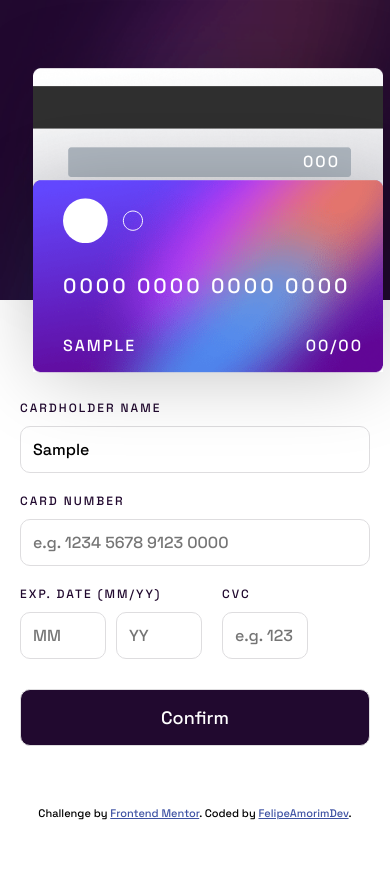
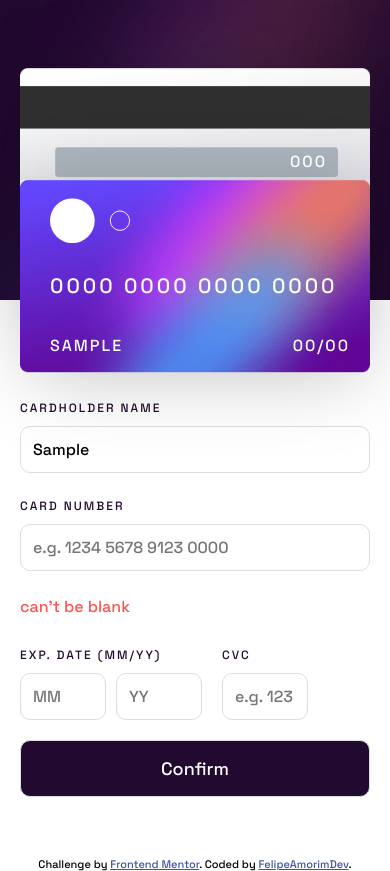
Before and after one commit to FelipeAmorimDev/card-component-dom, a website built with Vite: page index.html in a window 390 px wide. Both pictures are taken after typing "Sample", "Sample", "Sample", "Sample", "Sample" into the empty fields and a click on the input "Confirm". Before the commit the page ends 844 px from the top, so only its background shows below. Built offline with nearby package versions, Linux system fonts and the light colour scheme.

```diff
--- a/css/generals/general.css
+++ b/css/generals/general.css
@@ -17,12 +17,16 @@
   margin-bottom: 10px;
 }
 
+.mb-5{
+  margin-bottom: 5px;
+}
 form input{
 border-radius: 10px;
 border: 1px solid var(--color-1);
 font: inherit;
 outline-color:var(--color-p2) ;
 }
+
 
 form input:hover{
 cursor: pointer;
--- a/css/home/main.css
+++ b/css/home/main.css
@@ -61,6 +61,7 @@
   display: flex;
   flex-direction: column;
   padding: 60px;
+  gap: 20px;
 
 }
 
@@ -80,14 +81,31 @@
 
 }
 
+.newpage{
+  display: none;
+  flex-direction: column;
+ justify-content: center;
+  align-items: center;
+  text-align: center;
+
+
+}
+.newpage input{
+  width: 100%;
+  border: none;
+  border-radius: 10px;
+}
 #expdate-m,
 #expdate-y {
   max-width: 60px;
 }
+#form-cc{
 
+}
 .exp-area {
-  display: flex;
-  gap: 20px;
+  display: grid;
+  grid-template-columns: 1fr 1fr;
+  gap: 5px 20px;
 }
 
 .exp-area div:first-child {
@@ -97,7 +115,7 @@
 
 }
 
-.exp-area div:last-child {
+.exp-area div:nth-child(2){
   display: grid;
 }
 
@@ -120,7 +138,14 @@
   cursor: pointer;
 
 }
+.error-msg{
+  color: var(--color-p3);
+  display: none;
+}
 
+.container-card{
+  display: grid;
+}
 @media (max-width:1400px) {
   .card-imgs {
     width: 350px;
@@ -217,15 +242,26 @@
 
 }
 
-@media (max-width:600px) {
+@media (max-width:650px) {
   .card-imgs {
-    left: 160px;
+    left: 140px;
   }
 }
 
 @media(max-width:500px) {
   .card-imgs {
-    left:33px;
+    left:70px;
+  }
+  form{
+    width: calc(100% - 40px);
+    padding-left: 20px;
+    padding-right: 20px;
+  }
+}
+
+@media(max-width:450px) {
+  .card-imgs {
+    left:20px;
   }
   form{
     width: calc(100% - 40px);
--- a/index.html
+++ b/index.html
@@ -49,30 +49,56 @@
         <div class="card-infos-2">
           <span class="font-1-l color-0">000</span>
         </div>
-        <img src="./images/bg-card-front.png"  class="front-of-card" alt="" aria-hidden="true">
+        <img src="./images/bg-card-front.png" class="front-of-card" alt="" aria-hidden="true">
         <img src="./images/bg-card-back.png" alt="" aria-hidden="true">
       </div>
 
-      <form action="">
-        <label for="" class="font-1-s color-3 mb1">CARDHOLDER NAME</label>
-        <input type="text" name="name" id="name" class="mb2" placeholder="e.g. Jane Appleseed" maxlength="20">
-        <label for=""  class="font-1-s color-3 mb1">CARD NUMBER</label>
-        <input type="text" name="cardnumber" id="cardnumber" class="mb2" placeholder="e.g. 1234 5678 9123 0000">
-        <div class="exp-area mb3">
+      <form action="" id="form-cc">
+        <div class="container-card">
+          <label for="" class="font-1-s color-3 mb1">CARDHOLDER NAME</label>
+          <input type="text" name="name" id="name" class="mb-5" placeholder="e.g. Jane Appleseed" maxlength="20">
+        </div>
+        <div class="error-msg mb1">
+          <span>can't be blank</span>
+        </div>
+        <div class="container-card">
+          <label for="" class="font-1-s color-3 mb1">CARD NUMBER</label>
+
+          <input type="text" name="cardnumber" id="cardnumber" class="mb-5" placeholder="e.g. 1234 5678 9123 0000">
+        </div>
+        <div class="error-msg mb1">
+          <span>can't be blank</span>
+        </div>
+        <div class="exp-area">
           <div>
-            <label for=""  class="font-1-s color-3 mb1">EXP. DATE (MM/YY)</label>
+            <label for="" class="font-1-s color-3 mb1">EXP. DATE (MM/YY)</label>
             <input type="text" name="expdate-M" id="expdate-m" placeholder="MM">
             <input type="text" name="expdate-Y" id="expdate-y" placeholder="YY">
+
           </div>
           <div>
-            <label for=""  class="font-1-s color-3 mb1">CVC</label>
+            <label for="" class="font-1-s color-3 mb1">CVC</label>
             <input type="text" name="cvc-code" id="cvc-code" placeholder="e.g. 123">
+
+          </div>
+          <div class="error-msg mb-5">
+            <span>can't be blank</span>
           </div>
         </div>
 
         <input id="confim-btn" type="submit" value="Confirm" class="font-1-xl color-0">
 
       </form>
+      <div  class="newpage">
+        <figure class="thankyou_img">
+          <img src="images/icon-complete.svg" alt="icon complete">
+      </figure>
+      <section class="thankyou_text">
+          <h2 class="thankyou_text_title">THANK YOU!</h2>
+          <p class="thankyou_text_parag">We've added your card details</p>
+          <input id="confim-btn" type="submit" value="Continue" class="font-1-xl color-0">
+      </section>
+      </div>
       </div>
     </section>
   </main>
--- a/main.js
+++ b/main.js
@@ -5,14 +5,15 @@
 const anoAtual = data.getFullYear()
 const ccLogo = document.querySelector(".card-infos img:first-child")
 const cardHolderName = document.querySelector("#name")
+const errorDiv = document.getElementsByClassName("error-msg")
 
-function setCardType(type){
+function setCardType(type) {
   ccLogo.setAttribute("src", `cc-${type}.svg`);
-if(type == "visa"){
+  if (type == "visa") {
     ccLogo.style = 'height:38px;'
 
   }
-else{
+  else {
     ccLogo.style = 'width:80px'
   }
 
@@ -23,27 +24,27 @@
 //Security Code
 const cvcCode = document.querySelector("#cvc-code");
 const maskPatternCvc = {
-  mask:'0000'
+  mask: '0000'
 };
-const  CvcMask =  IMask(cvcCode,maskPatternCvc);
+const CvcMask = IMask(cvcCode, maskPatternCvc);
 
 //Month Exp
 const mmExp = document.querySelector("#expdate-m");
 const maskPatternMm = {
   mask: IMask.MaskedRange,
-  from:1,
-  to:12
+  from: 1,
+  to: 12
 };
-const  mmMask =  IMask(mmExp,maskPatternMm);
+const mmMask = IMask(mmExp, maskPatternMm);
 
 // Year Exp
 const yearExp = document.querySelector("#expdate-y");
 const maskPatternYear = {
-  mask:IMask.MaskedRange,
-  from:parseInt(anoAtual.toString().slice(2)),
-  to:parseInt(anoAtual.toString().slice(2)) + 10
+  mask: IMask.MaskedRange,
+  from: parseInt(anoAtual.toString().slice(2)),
+  to: parseInt(anoAtual.toString().slice(2)) + 10
 }
-const  yearMask =  IMask(yearExp,maskPatternYear);
+const yearMask = IMask(yearExp, maskPatternYear);
 
 //Card Number
 const cardNumber = document.querySelector("#cardnumber");
@@ -83,64 +84,96 @@
 
 //Change cvc
 const cvcCardImg = document.querySelector(".card-infos-2 span")
-cvcCode.addEventListener("input",() =>{
-  if(cvcCode.value.length > 0){
+cvcCode.addEventListener("input", () => {
+  if (cvcCode.value.length > 0) {
     cvcCardImg.innerHTML = CvcMask._value
   }
-  else{
+  else {
     cvcCardImg.innerHTML = "000"
   }
 })
 
 //change Name
 const nameCardImg = document.querySelector(".card-content div span:first-child")
-cardHolderName.addEventListener("input",()=>{
-if(cardHolderName.value.length > 0){
+cardHolderName.addEventListener("input", () => {
+  if (cardHolderName.value.length > 0) {
     nameCardImg.innerHTML = cardHolderName.value
   }
-else{
+  else {
     nameCardImg.innerHTML = "JANE APPLESEED"
   }
 })
 
 //change mm
 const mmCardImg = document.querySelector(".mes-span")
-mmExp.addEventListener("input",() => {
-  if(mmExp.value.length > 0){
-    mmCardImg.innerHTML =  mmExp.value
+mmExp.addEventListener("input", () => {
+  if (mmExp.value.length > 0) {
+    mmCardImg.innerHTML = mmExp.value
   }
-  else{
-    mmCardImg.innerHTML =  "00"
+  else {
+    mmCardImg.innerHTML = "00"
   }
 })
 
 //change yy
 const yyCardImg = document.querySelector(".ano-span")
-yearExp.addEventListener("input",() => {
-  if(yearExp.value.length > 0){
-    yyCardImg.innerHTML =  yearExp.value
+yearExp.addEventListener("input", () => {
+  if (yearExp.value.length > 0) {
+    yyCardImg.innerHTML = yearExp.value
   }
-  else{
-    yyCardImg.innerHTML =  "00"
+  else {
+    yyCardImg.innerHTML = "00"
   }
 })
 
 //change cardNumber
 const ccCardImg = document.querySelector(".card-content > span")
-cardNumber.addEventListener("input",() => {
-  if(cardNumber.value.length > 0){
+cardNumber.addEventListener("input", () => {
+  if (cardNumber.value.length > 0) {
     let tipoCartao = cardNumberMasked.masked.currentMask.cardType
-    ccCardImg.innerHTML =  cardNumber.value
+    ccCardImg.innerHTML = cardNumber.value
     setCardType(tipoCartao)
   }
-  else{
-    ccCardImg.innerHTML =  "0000 0000 0000 0000"
+  else {
+    ccCardImg.innerHTML = "0000 0000 0000 0000"
     setCardType("default")
   }
 })
 
 
 confimBtn.addEventListener("click", (event) => {
+
+  errorDiv[0].style.display = "none"
+  errorDiv[1].style.display = "none"
+  errorDiv[2].style.display = "none"
+
+  if (cardHolderName.value == "") {
     event.preventDefault()
-  console.log(cardNumberMasked)
-})
+    errorDiv[0].style.display = "block"
+  }
+  else if (cardNumber.value == "") {
+
+    event.preventDefault()
+    errorDiv[1].style.display = "block"
+
+  }
+  else if(yearExp.value == "" || mmExp.value == "" || cvcCode.value == "" ){
+    event.preventDefault()
+    errorDiv[2].style.display = "block"
+  }
+  else{
+    const form = document.getElementById("form-cc")
+    const sucess = document.querySelector(".newpage")
+    form.style.display = "none"
+    sucess.style.display = "flex"
+    event.preventDefault()
+
+  }
+
+
+
+  }
+
+)
+
+// display: grid; justify-items:center; text-align:center;
```
Lines whose indentation alone changed are shown as unchanged.
